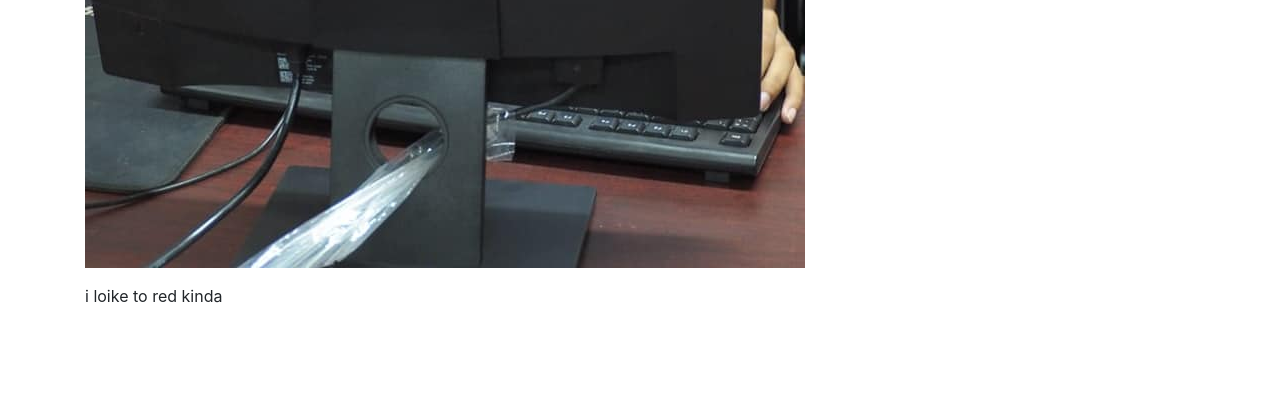
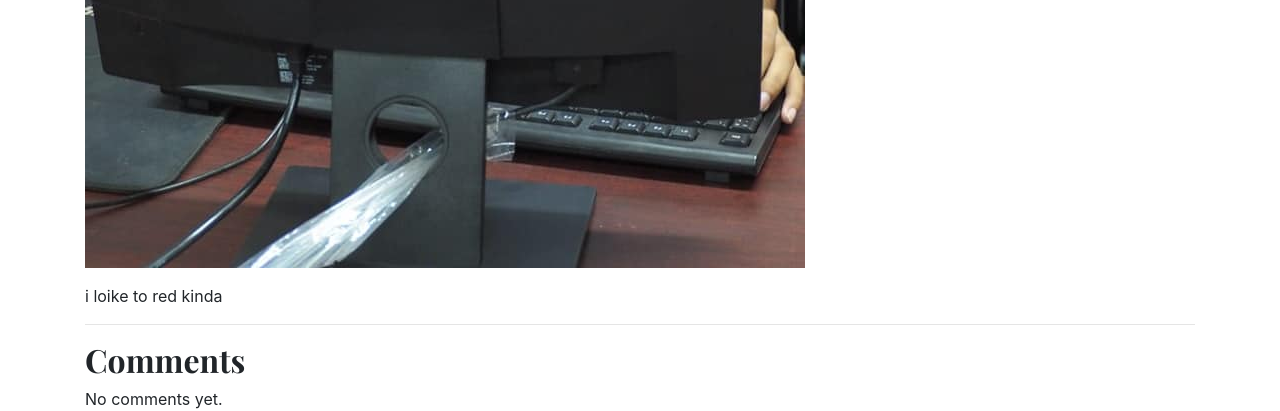
Before and after one commit to ArmanKamal/AdvanceBlog, a Django app: page /blog/10/ in a window 1280 px wide. Shown: the part 898-1309 px from the top of the page. Before the commit the page ends 1201 px from the top, so only its background shows below. Run offline with Django 3.2, Linux system fonts and the light colour scheme; data comes from the database, SQL or seed files in the repository; both versions use the stored data as it was after the commit; some libraries are stand-ins or nearby versions.

Commit message:
Comment Model Added

```diff
--- a/blog/admin.py
+++ b/blog/admin.py
@@ -1,7 +1,8 @@
 from django.contrib import admin
-from .models import Post,CategoryModel,UserProfile
+from .models import Post,CategoryModel,UserProfile,Comment
 
 admin.site.register(Post)
 admin.site.register(CategoryModel)
 admin.site.register(UserProfile)
+admin.site.register(Comment)
 # Register your models here.
--- a/blog/models.py
+++ b/blog/models.py
@@ -45,6 +45,17 @@ class Post(models.Model):
         return reverse("detail", kwargs={"pk": self.pk})
 
 
+class Comment(models.Model):
+    post = models.ForeignKey(Post,related_name="comments",on_delete=models.CASCADE)
+    name = models.CharField(max_length=255)
+    body = models.TextField()
+    date_added = models.DateTimeField(auto_now_add=True)
+
+    def __str__(self):
+        return self.name
+
+
+
 def pre_save_cat_slug_receiver(sender, instance, *args, **kwargs):
     if not instance.slug:
         instance.slug = unique_slug_generator(instance)
--- a/blog/templates/blog/detail.html
+++ b/blog/templates/blog/detail.html
@@ -22,6 +22,17 @@
    <div id='like-section'>
         {% include 'blog/includes/like_section.html' %}
    </div>
+   <hr />
+   <h2>Comments</h2>
+   {% if not post.comments.all %}
+    No comments yet.
+   {% else %}
+      {% for comment in post.comments.all %}
+          {{ comment.name }} -
+          {{ comment.date_added }}<br>
+          {{ comment.body }}
+      {% endfor %}
+   {% endif %}
 </div>
 
 
```
Also changed, not shown: blog/migrations/0010_auto_20201110_1456.py (added), db.sqlite3.
